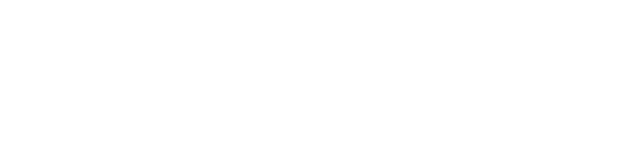
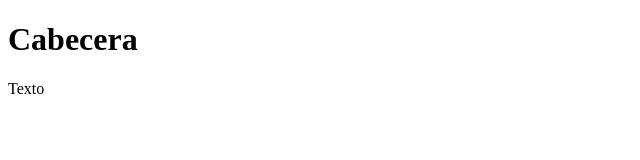
Before and after one commit to EnriqueSantafe/CursoGit, a plain HTML site: page index.html in a window 1280 px wide. Shown: the whole page, without its empty margins (0-640 px from the left). Drawn offline with Linux system fonts and the light colour scheme.

Commit message:
Agregada cabecera y texto

```diff
--- a/index.html
+++ b/index.html
@@ -6,6 +6,7 @@
   <title>Curso Git</title>
 </head>
 <body>
-
+  <h1>Cabecera</h1>
+  <p>Texto</p>
 </body>
 </html>
```
